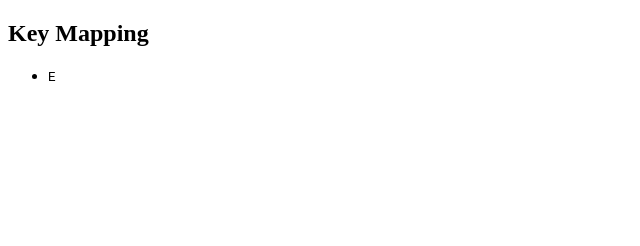
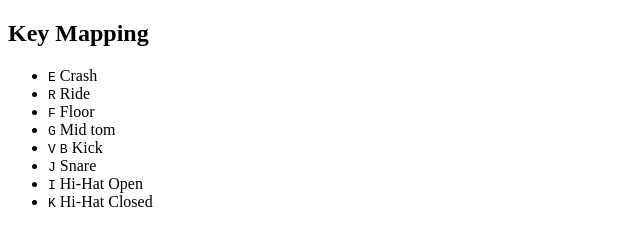
Before and after one commit to screstani/drum-js, a plain HTML site: page index.html in a window 1280 px wide. Shown: the whole page, without its empty margins (0-640 px from the left). Drawn offline with Linux system fonts and the light colour scheme.

Commit message:
includes the key-codes and the key-sounds classes

```diff
--- a/index.html
+++ b/index.html
@@ -14,7 +14,36 @@
                 <ul class="key-map-list">
                     <li>
                         <kbd class="key-code">E</kbd>
-                        <span class="key-sound"></span>
+                        <span class="key-sound">Crash</span>
+                    </li>
+                    <li>
+                        <kbd class="key-code">R</kbd>
+                        <span class="key-sound">Ride</span>
+                    </li>
+                    <li>
+                        <kbd class="key-code">F</kbd>
+                        <span class="key-sound">Floor</span>
+                    </li>
+                    <li>
+                        <kbd class="key-code">G</kbd>
+                        <span class="key-sound">Mid tom</span>
+                    </li>
+                    <li>
+                        <kbd class="key-code">V</kbd>
+                        <kbd class="key-code">B</kbd>
+                        <span class="key-sound">Kick</span>
+                    </li>
+                    <li>
+                        <kbd class="key-code">J</kbd>
+                        <span class="key-sound">Snare</span>
+                    </li>
+                    <li>
+                        <kbd class="key-code">I</kbd>
+                        <span class="key-sound">Hi-Hat Open</span>
+                    </li>
+                    <li>
+                        <kbd class="key-code">K</kbd>
+                        <span class="key-sound">Hi-Hat Closed</span>
                     </li>
                 </ul>
             </div>
```
